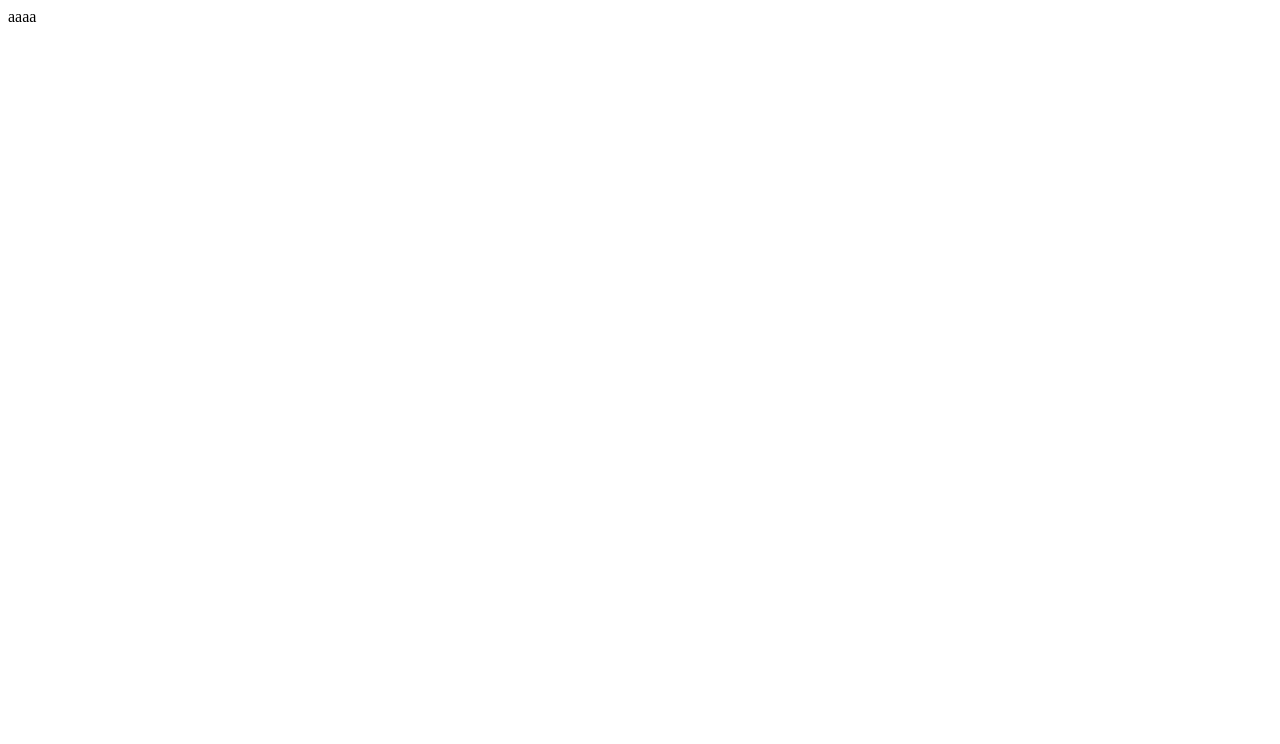
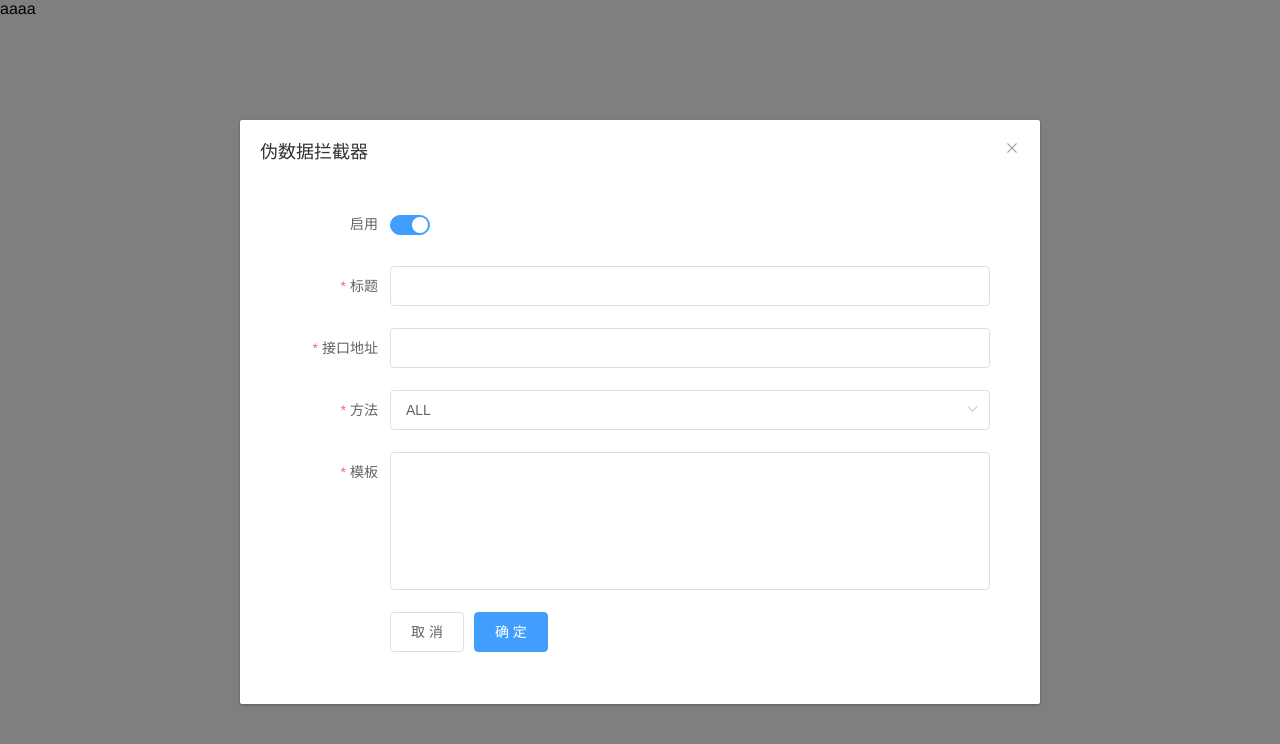
Before and after one commit to ryan0562/webFramework, a Vue app: page / in a window 1280 px wide. Shown: the top 744 px of the page. Built offline with nearby package versions, Linux system fonts and the light colour scheme.

Commit message:
mock伪数据拦截器

```diff
--- a/config/index.js
+++ b/config/index.js
@@ -18,7 +18,7 @@ module.exports = {
 
     // Various Dev Server settings
     host: '0.0.0.0', // can be overwritten by process.env.HOST
-    port: 8080, // can be overwritten by process.env.PORT, if port is in use, a free one will be determined
+    port: 3500, // can be overwritten by process.env.PORT, if port is in use, a free one will be determined
     autoOpenBrowser: false,
     errorOverlay: true,
     notifyOnErrors: true,
--- a/package.json
+++ b/package.json
@@ -33,6 +33,7 @@
     "friendly-errors-webpack-plugin": "^1.6.1",
     "html-webpack-plugin": "^2.30.1",
     "node-notifier": "^5.1.2",
+    "node-sass": "^4.9.0",
     "optimize-css-assets-webpack-plugin": "^3.2.0",
     "ora": "^1.2.0",
     "portfinder": "^1.0.13",
@@ -40,6 +41,7 @@
     "postcss-loader": "^2.0.8",
     "postcss-url": "^7.2.1",
     "rimraf": "^2.6.0",
+    "sass-loader": "^7.0.1",
     "semver": "^5.3.0",
     "shelljs": "^0.7.6",
     "uglifyjs-webpack-plugin": "^1.1.1",
--- a/src/App.vue
+++ b/src/App.vue
@@ -3,11 +3,18 @@
     <transition name="el-fade-in">
       <router-view></router-view>
     </transition>
+    <mockConsole></mockConsole>
+    <mockForm></mockForm>
   </div>
 </template>
 
 <script>
+
 export default {
-  name: 'App'
+  name: 'App',
+  components: {
+    mockConsole: () => import('src/components/mock/mockConsole.vue'),
+    mockForm: () => import('src/components/mock/mockForm.vue'),
+  }
 }
 </script>
--- /dev/null
+++ b/src/common/reset.scss
@@ -0,0 +1,17 @@
+body, html {
+  margin: 0;
+  padding: 0;
+  height: 100%;
+  font-family: Helvetica Neue, Helvetica, PingFang SC, Hiragino Sans GB, Microsoft YaHei, SimSun, sans-serif;
+  font-weight: 400;
+  -webkit-font-smoothing: antialiased;
+}
+
+
+
+.el-dialog__body {
+  padding:30px 50px;
+}
+.el-select {
+  width: 100%;
+}
--- /dev/null
+++ b/src/components/mock/mockConsole.vue
@@ -0,0 +1,42 @@
+<template>
+  <el-dialog
+    title="伪数据拦截器"
+    :visible.sync="dialogVisible"
+    width="60%">
+    <el-table :data="tableData">
+      <el-table-column prop="date" label="名称">
+
+      </el-table-column>
+      <el-table-column prop="date" label="API地址"></el-table-column>
+      <el-table-column prop="date" label="操作"></el-table-column>
+    </el-table>
+    <el-switch
+      v-model="value2"
+      active-color="#13ce66"
+      inactive-color="#ff4949">
+    </el-switch>
+    <span slot="footer" class="dialog-footer">
+    <el-button @click="dialogVisible = false">取 消</el-button>
+    <el-button type="primary" @click="dialogVisible = false">确 定</el-button>
+  </span>
+  </el-dialog>
+</template>
+<script>
+  export default {
+    name: 'mockConsole',
+    data() {
+      return {
+        dialogVisible: false,
+        tableData: [],
+        value2: true,
+      };
+    },
+    created: function () {
+    },
+    components: {},
+    methods: {}
+  }
+</script>
+<style>
+
+</style>
--- /dev/null
+++ b/src/components/mock/mockForm.vue
@@ -0,0 +1,91 @@
+<template>
+  <el-dialog
+    title="伪数据拦截器"
+    :visible.sync="dialogVisible"
+    width="800px">
+    <el-form :model="mockForm" :rules="rules" ref="mockForm" label-width="100px" label-position="right">
+      <el-form-item label="启用" prop="use">
+        <el-switch v-model="mockForm.use"></el-switch>
+      </el-form-item>
+      <el-form-item label="标题" prop="title">
+        <el-input v-model="mockForm.title"></el-input>
+      </el-form-item>
+      <el-form-item label="接口地址" prop="url">
+        <el-input v-model="mockForm.url"></el-input>
+      </el-form-item>
+      <el-form-item label="方法" prop="method">
+        <el-select v-model="mockForm.method" clearable placeholder="请选择">
+          <el-option v-for="item in methodOpts" :key="item" :label="item" :value="item"></el-option>
+        </el-select>
+      </el-form-item>
+      <el-form-item label="模板" prop="template">
+        <el-input type="textarea" v-model="mockForm.template" rows="6" resize="none"></el-input>
+      </el-form-item>
+      <el-form-item>
+        <el-button @click="closeDialog()">取 消</el-button>
+        <el-button type="primary" @click="submitForm()">确 定</el-button>
+      </el-form-item>
+    </el-form>
+  </el-dialog>
+</template>
+<script>
+  export default {
+    name: 'mockForm',
+    data() {
+      return {
+        dialogVisible: true,
+        mockForm: {
+          use: true,
+          method: 'ALL'
+        },
+        rules: {
+          title: [
+            {required: true, message: '请输入标题'},
+          ],
+          url: [
+            {required: true, message: '请输入API地址'},
+          ],
+          method: [
+            {required: true, message: '请选择方法'},
+          ],
+          template: [
+            {required: true, message: '请输入返回的模板字符串'},
+          ],
+        },
+        methodOpts: ['ALL', 'POST', 'GET'],
+      };
+    },
+    created: function () {
+    },
+    components: {},
+    methods: {
+      resetForm(formName) {
+        this.$refs[formName].resetFields();
+      },
+      submitForm() {
+        this.$refs['mockForm'].validate((valid) => {
+          if (valid) {
+
+//            let mock = JSON.parse(localStorage.getItem('mock'));
+//            if (!this.id) {
+//              this.id = new Date().getTime();
+//            }
+//            mock.main[this.id] = this.mockForm;
+            localStorage.setItem('mock', JSON.stringify(this.mockForm));
+
+          } else {
+            console.log('error submit!!');
+            return false;
+          }
+        });
+      },
+      closeDialog() {
+        this.resetForm();
+        this.dialogVisible = false;
+      }
+    }
+  }
+</script>
+<style>
+
+</style>
--- a/src/main.js
+++ b/src/main.js
@@ -6,6 +6,8 @@ import router from './router'
 import 'src/components/axios'//axios 请求/拦截/
 import elementUi from 'element-ui'
 import 'element-ui/lib/theme-chalk/index.css';
+import 'src/common/reset.scss'
+
 Vue.config.productionTip = false;
 
 
--- a/src/page/main.vue
+++ b/src/pages/main.vue
@@ -15,8 +15,8 @@ export default {
     }
   },
   components: {
-    commonHeader: () => import('src/page/header.vue'),
-    commonFooter: () => import('src/page/footer.vue'),
+    commonHeader: () => import('src/pages/header.vue'),
+    commonFooter: () => import('src/pages/footer.vue'),
   },
   created() {
     /*this.$http.post('/api/member/web/mobile/check',{mobile: 15397191444})
--- a/src/router/index.js
+++ b/src/router/index.js
@@ -5,7 +5,7 @@ Vue.use(Router);
 
 const routes = [{
   path: '/',
-  component: () => import('src/page/main.vue'),//有头部跟底部
+  component: () => import('src/pages/main.vue'),//有头部跟底部
   children: [
     {
       path: '',
@@ -13,7 +13,7 @@ const routes = [{
       meta: {
         title: '牛板金理财官网'
       },
-      component: () => import('src/page/index.vue'),
+      component: () => import('src/pages/index.vue'),
     },
 
   ]
```
Also changed, not shown: src/pages/footer.vue (renamed from src/page/footer.vue), src/pages/header.vue (renamed from src/page/header.vue), src/pages/index.vue (renamed from src/page/index.vue), 1 other file (tests, documents, lock files or other folders).
